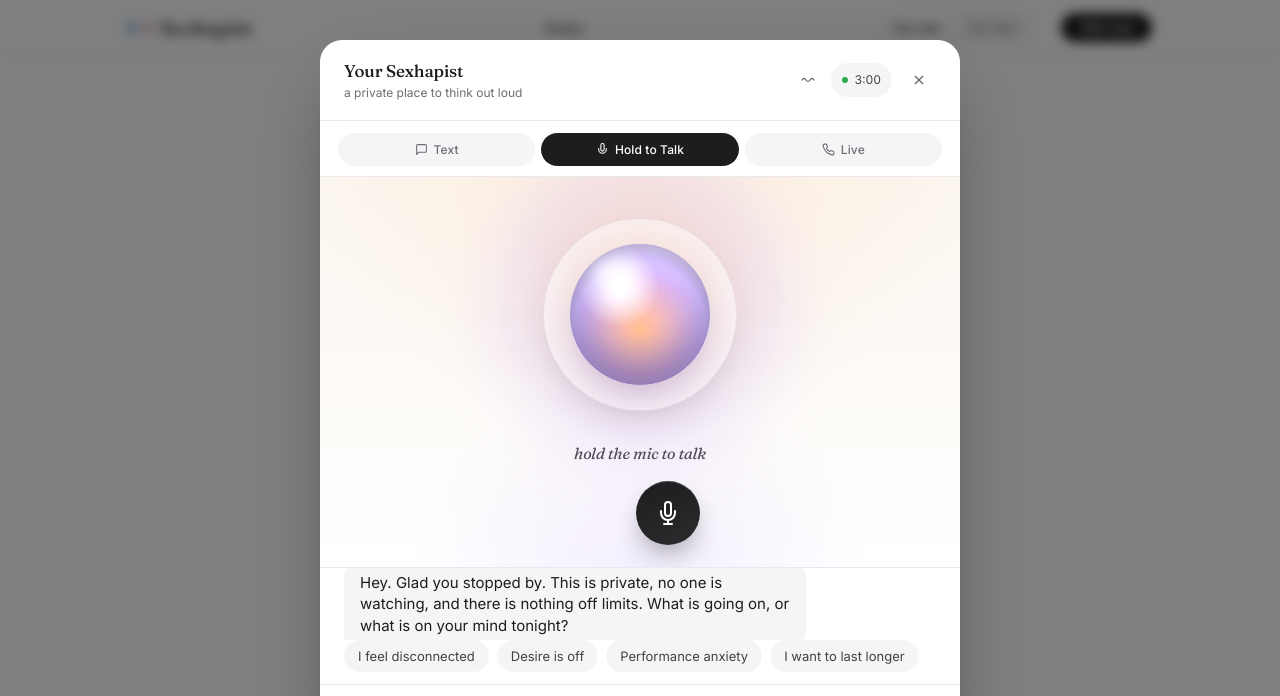
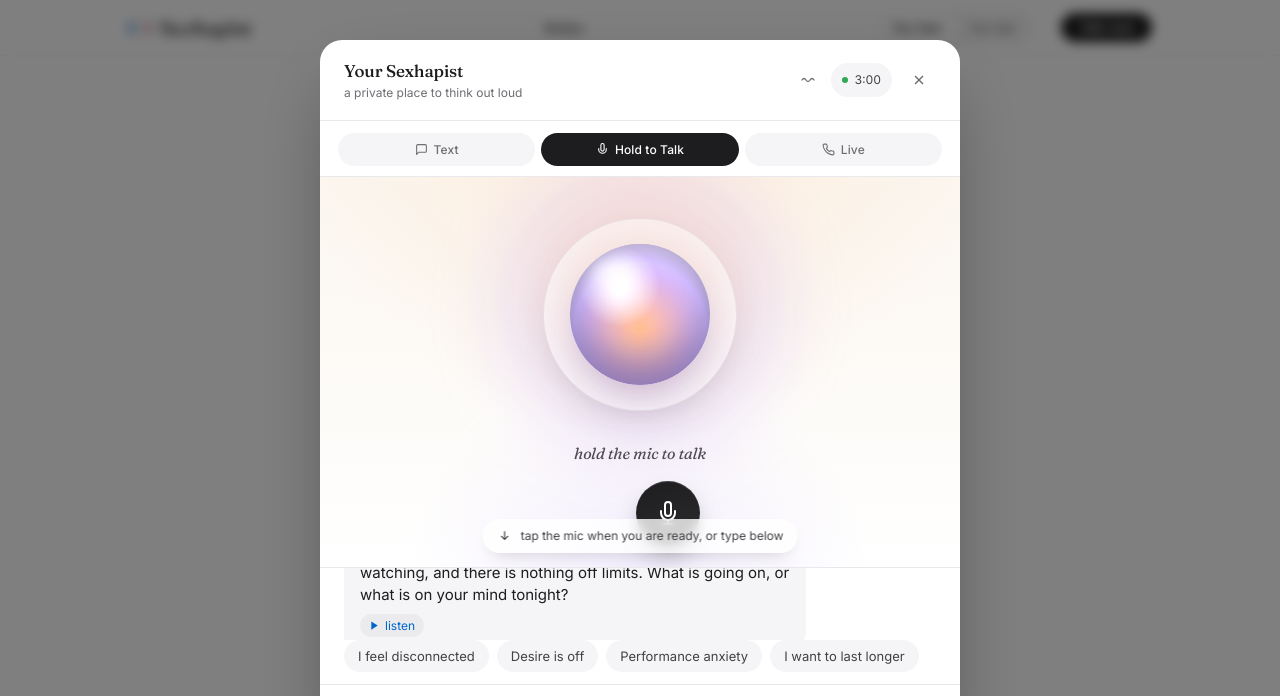
Before and after one commit to HoneyDaddy04/sexhapist, a website: page index.html in a window 1280 px wide. Both pictures are taken after a click on the button "Talk now". Shown: the top 696 px of the page. Drawn offline with Linux system fonts and the light colour scheme; no server answers.

Commit message:
Stop auto-play; add stop button, listen replays, start-session hint; switch to Nigerian voices
- Welcome message no longer auto-plays. Voice unlocks only after the user
  sends their first message (explicit consent), so no audio fires unprompted.
- A 'tap the mic when you are ready, or type below' hint appears under the
  orb on first open, with a bobbing arrow pointing down.
- During bot playback, the mic button morphs into a STOP button (red) and
  tapping it kills the response immediately. In live mode, stopping returns
  to the listening loop.
- Every bot message gets a small Listen pill so the user can replay any
  earlier reply.
- Voice IDs default to env vars VOICE_ID_HIM and VOICE_ID_HER. Set those to
  Ola (8P18CIVcRlwP98FOjZDm) and Ngozi (QqgW7xZ3mjIAgZVFMwJz) for proper
  Nigerian Storyteller / Calm Nigerian Lady voices on the Vercel app.

```diff
--- a/index.html
+++ b/index.html
@@ -1086,6 +1086,67 @@
   }
   .stage.recording .stage-recording-time { opacity: 1; color: #b85a6e; }
   body.path-her .stage.recording .stage-recording-time { color: var(--blush); }
+
+  .stage-mic .stop-icon { display: none; }
+  .stage-mic.speaking { background: linear-gradient(160deg, #b85a6e 0%, #6e2a3a 100%); }
+  body.path-her .stage-mic.speaking { background: linear-gradient(160deg, var(--blush) 0%, #6e2a3a 100%); }
+  .stage-mic.speaking .mic-icon { display: none; }
+  .stage-mic.speaking .stop-icon { display: block; width: 22px; height: 22px; }
+
+  .start-hint {
+    position: absolute;
+    bottom: 14px;
+    left: 50%;
+    transform: translateX(-50%) translateY(8px);
+    display: flex;
+    align-items: center;
+    gap: 8px;
+    padding: 8px 14px;
+    background: rgba(255,255,255,0.78);
+    backdrop-filter: blur(6px);
+    border-radius: 50px;
+    font-size: 12px;
+    color: var(--ink-soft);
+    box-shadow: 0 8px 18px -8px rgba(0,0,0,0.18);
+    opacity: 0;
+    pointer-events: none;
+    transition: opacity 0.5s, transform 0.5s;
+    white-space: nowrap;
+  }
+  .start-hint.visible {
+    opacity: 1;
+    transform: translateX(-50%) translateY(0);
+  }
+  .start-hint-arrow {
+    display: inline-flex;
+    width: 16px; height: 16px;
+    align-items: center; justify-content: center;
+    color: var(--ink);
+    animation: hintBob 1.4s ease-in-out infinite;
+  }
+  @keyframes hintBob {
+    0%, 100% { transform: translateY(0); }
+    50% { transform: translateY(3px); }
+  }
+
+  .listen-btn {
+    margin-top: 8px;
+    margin-left: 0;
+    display: inline-flex;
+    align-items: center;
+    gap: 5px;
+    font-size: 11px;
+    color: var(--ink-muted);
+    background: rgba(0,0,0,0.04);
+    padding: 4px 9px;
+    border-radius: 50px;
+    cursor: pointer;
+    transition: background 0.2s, color 0.2s;
+  }
+  .listen-btn:hover { background: rgba(0,0,0,0.08); color: var(--ink); }
+  .listen-btn svg { flex-shrink: 0; }
+  .msg.bot .msg-text { display: block; }
+  .msg.bot .msg-text + .listen-btn { display: inline-flex; }
   .chat-header-info h4 {
     font-family: var(--display);
     font-size: 17px;
@@ -1888,7 +1949,8 @@
       <div class="stage-controls">
         <span class="stage-recording-time" id="stageRecTime">0:00</span>
         <button class="stage-mic" id="stageMic" type="button" data-tooltip="hold to talk" aria-label="Hold to record">
-          <svg viewBox="0 0 24 24" fill="none" stroke="currentColor" stroke-width="2" stroke-linecap="round" stroke-linejoin="round"><path d="M12 1a3 3 0 0 0-3 3v8a3 3 0 0 0 6 0V4a3 3 0 0 0-3-3z"/><path d="M19 10v2a7 7 0 0 1-14 0v-2"/><line x1="12" y1="19" x2="12" y2="23"/><line x1="8" y1="23" x2="16" y2="23"/></svg>
+          <svg class="mic-icon" viewBox="0 0 24 24" fill="none" stroke="currentColor" stroke-width="2" stroke-linecap="round" stroke-linejoin="round"><path d="M12 1a3 3 0 0 0-3 3v8a3 3 0 0 0 6 0V4a3 3 0 0 0-3-3z"/><path d="M19 10v2a7 7 0 0 1-14 0v-2"/><line x1="12" y1="19" x2="12" y2="23"/><line x1="8" y1="23" x2="16" y2="23"/></svg>
+          <svg class="stop-icon" viewBox="0 0 24 24" fill="currentColor" aria-hidden="true"><rect x="6" y="6" width="12" height="12" rx="2"/></svg>
         </button>
       </div>
     </div>
@@ -1922,6 +1984,7 @@
     path: 'him',
     mode: 'record',
     voiceMode: 'auto',
+    voiceUnlocked: false,
     botSpeaking: false,
     liveMode: false,
     historyHim: [],
@@ -2523,6 +2586,8 @@
     let pressed = false;
 
     const onPointerDown = (e) => {
+      // If bot is speaking, any tap stops voice (handled in click).
+      if (state.botSpeaking) return;
       if (state.mode !== 'record') return;
       if (pressed) return;
       pressed = true;
@@ -2537,6 +2602,11 @@
       stopRecording();
     };
     const onClick = (e) => {
+      if (state.botSpeaking) {
+        e.preventDefault();
+        stopVoice();
+        return;
+      }
       if (state.mode !== 'live') return;
       e.preventDefault();
       if (state.liveMode) stopLiveMode();
@@ -2563,12 +2633,15 @@
     const history = state.path === 'her' ? state.historyHer : state.historyHim;
     if (history.length === 0) {
       document.getElementById('chatBody').innerHTML = '';
-      addBotMessage(WELCOMES[state.path]);
+      // Welcome arrives without a prior user gesture, so we never auto-play it.
+      // The Listen button on the message lets the user start voice on their terms.
+      addBotMessage(WELCOMES[state.path], { suppressVoice: true });
+      showStartHint();
     } else {
       document.getElementById('chatBody').innerHTML = '';
       history.forEach(m => {
         if (m.role === 'user') addUserMessage(m.content);
-        else addBotMessage(m.content);
+        else addBotMessage(m.content, { suppressVoice: true });
       });
     }
     renderQuickReplies();
@@ -2578,6 +2651,26 @@
     win.classList.add('mode-' + state.mode);
     syncSessionFromServer();
     startTimer();
+  }
+
+  function showStartHint() {
+    const stage = document.getElementById('stage');
+    if (!stage) return;
+    let hint = document.getElementById('startHint');
+    if (!hint) {
+      hint = document.createElement('div');
+      hint.id = 'startHint';
+      hint.className = 'start-hint';
+      hint.innerHTML = '<span class="start-hint-arrow">&#x2193;</span><span>tap the mic when you are ready, or type below</span>';
+      stage.appendChild(hint);
+    }
+    hint.classList.add('visible');
+    const label = document.getElementById('stageLabel');
+    if (label) label.textContent = 'ready when you are';
+  }
+  function hideStartHint() {
+    const hint = document.getElementById('startHint');
+    if (hint) hint.classList.remove('visible');
   }
 
   async function syncSessionFromServer() {
@@ -2696,22 +2789,39 @@
     body.appendChild(div);
     body.scrollTop = body.scrollHeight;
   }
-  function addBotMessage(text) {
+  function addBotMessage(text, opts) {
+    opts = opts || {};
     const body = document.getElementById('chatBody');
     const div = document.createElement('div');
     div.className = 'msg bot';
-    div.textContent = text;
-    if (state.voiceMode === 'manual') {
+    const textNode = document.createElement('span');
+    textNode.className = 'msg-text';
+    textNode.textContent = text;
+    div.appendChild(textNode);
+
+    // Always offer a Listen button so the user can replay any bot turn.
+    if (state.mode !== 'text') {
       const btn = document.createElement('button');
       btn.className = 'listen-btn';
-      btn.textContent = '▶ Listen';
-      btn.onclick = () => playVoice(text);
-      div.appendChild(document.createElement('br'));
+      btn.type = 'button';
+      btn.innerHTML = '<svg viewBox="0 0 24 24" width="11" height="11" fill="currentColor"><polygon points="5,3 19,12 5,21"/></svg> listen';
+      btn.onclick = (e) => { e.stopPropagation(); playVoice(text); };
       div.appendChild(btn);
     }
+
     body.appendChild(div);
     body.scrollTop = body.scrollHeight;
-    if (state.voiceMode === 'auto') playVoice(text);
+
+    // Auto-play only after the user has unlocked voice (sent their first message).
+    // The welcome message arrives before any user gesture; we never auto-play it.
+    if (
+      !opts.suppressVoice &&
+      state.mode !== 'text' &&
+      state.voiceMode === 'auto' &&
+      state.voiceUnlocked
+    ) {
+      playVoice(text);
+    }
   }
   function showTyping() {
     const body = document.getElementById('chatBody');
@@ -2732,7 +2842,11 @@
     if (!state.paid && state.remainingMs <= 0) { showOutOfTime(); return; }
 
     document.getElementById('quickReplies').style.display = 'none';
+    hideStartHint();
     addUserMessage(text);
+
+    // First user message implicitly unlocks voice playback for replies.
+    state.voiceUnlocked = true;
 
     const history = state.path === 'her' ? state.historyHer : state.historyHim;
     history.push({ role: 'user', content: text });
@@ -2831,6 +2945,26 @@
     }
   }
 
+  function stopVoice() {
+    if (audio.speech.current) {
+      try { audio.speech.current.audioEl.pause(); } catch {}
+      try { URL.revokeObjectURL(audio.speech.current.url); } catch {}
+      audio.speech.current = null;
+    }
+    stopAmplitude(audio.speech);
+    stopSpeechFallbackPulse();
+    state.botSpeaking = false;
+    const mic = document.getElementById('stageMic');
+    if (mic) mic.classList.remove('speaking');
+    if (state.liveMode && state.mode === 'live') {
+      setStageState('listening');
+      document.getElementById('stageLabel').textContent = 'i’m listening. talk anytime.';
+      startVADCycle();
+    } else {
+      setStageState('idle');
+    }
+  }
+
   async function playVoice(text) {
     if (state.mode === 'text') return;
     if (audio.speech.current) {
@@ -2840,6 +2974,12 @@
       audio.speech.current = null;
     }
     state.botSpeaking = true;
+    const mic = document.getElementById('stageMic');
+    if (mic) {
+      mic.classList.add('speaking');
+      mic.classList.remove('recording', 'processing');
+      mic.setAttribute('data-tooltip', 'tap to stop');
+    }
     try {
       const res = await fetch('/api/voice', {
         method: 'POST',
@@ -2869,6 +3009,12 @@
         URL.revokeObjectURL(url);
         audio.speech.current = null;
         state.botSpeaking = false;
+        const m = document.getElementById('stageMic');
+        if (m) {
+          m.classList.remove('speaking');
+          if (state.mode === 'record') m.setAttribute('data-tooltip', 'hold to talk');
+          else if (state.mode === 'live') m.setAttribute('data-tooltip', state.liveMode ? 'tap to end' : 'tap to start');
+        }
         if (state.liveMode && state.mode === 'live') {
           setStageState('listening');
           document.getElementById('stageLabel').textContent = 'i’m listening. talk anytime.';
```
